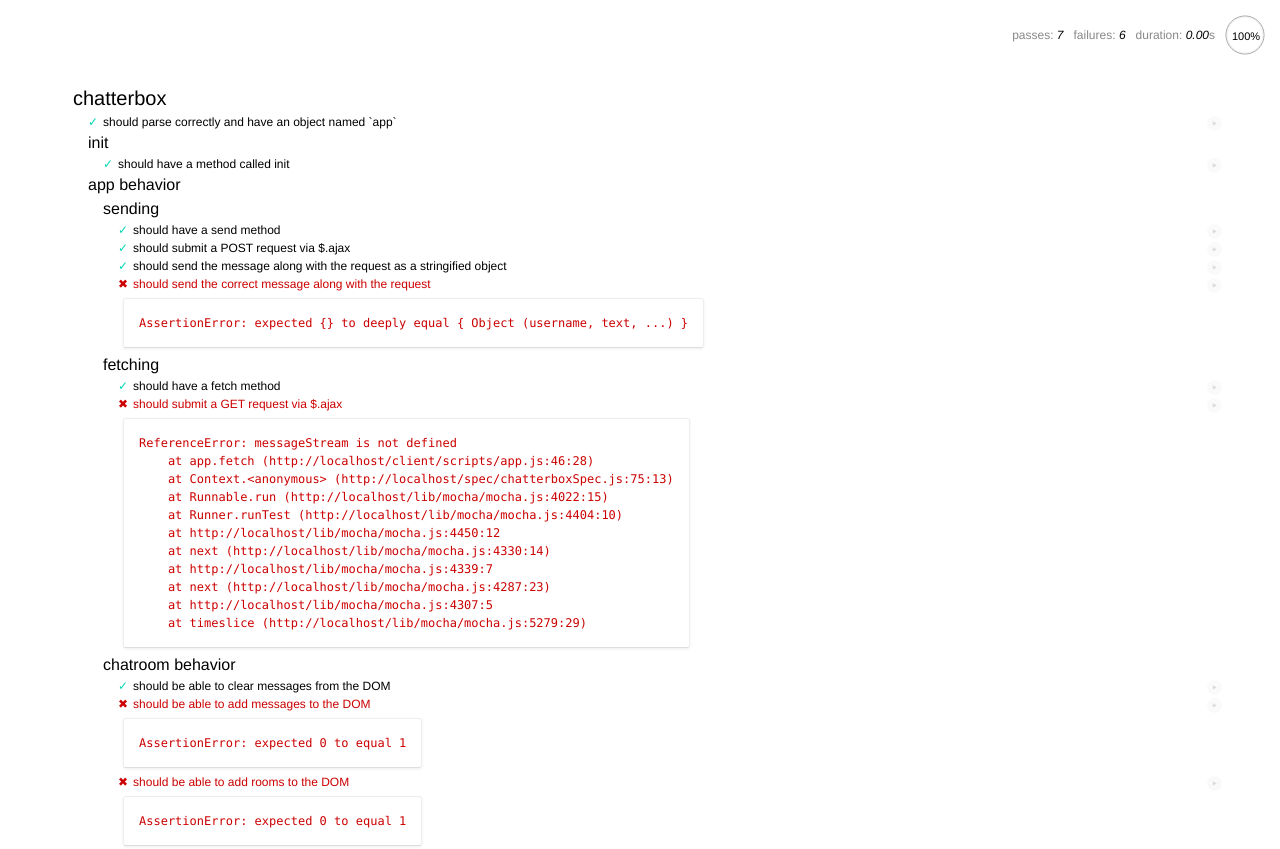
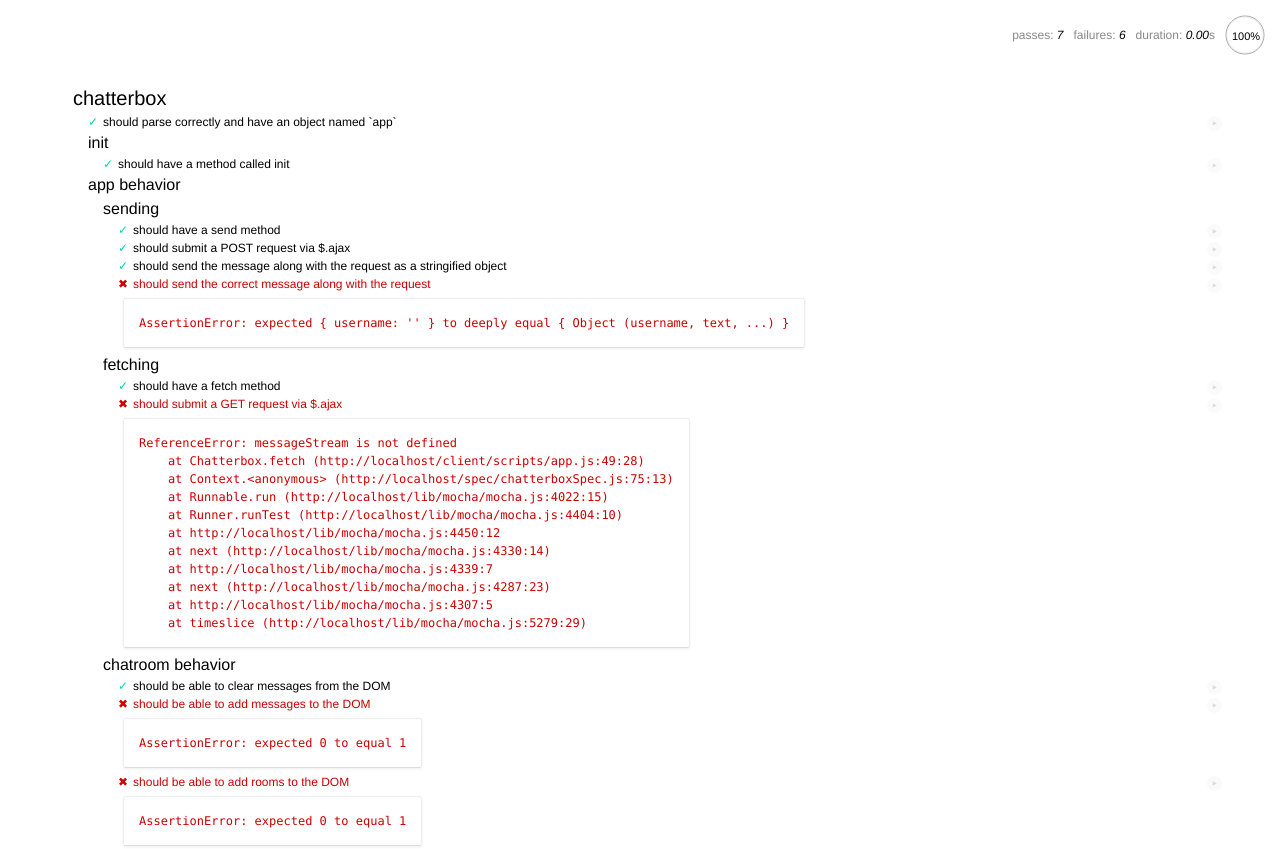
Before and after one commit to laughingturtle/rpt10-ChatterboxClient, a website: page SpecRunner.html in a window 1280 px wide. Shown: the top 849 px of the page. Drawn offline with Linux system fonts and the light colour scheme.

Commit message:
getting started

```diff
--- a/client/scripts/app.js
+++ b/client/scripts/app.js
@@ -1,9 +1,12 @@
 // YOUR CODE HERE:
-  var app = {};
-  app.server = "http://parse.rpt.hackreactor.com/chatterbox/classes/messages"
+class Chatterbox {
+  constructor() {
+    this.server = "http://parse.rpt.hackreactor.com/chatterbox/classes/messages"
+    this.username = window.location.search.slice(10);
+  }
 
-  app.init = function(){
-    $( document ).ready(function() {
+  init(){
+    $(document).ready(function() {
       $("#btn").click(function(){
         this.send();
       });
@@ -11,21 +14,22 @@
     // document.getElementById("btn").addEventListener("click", this.send);
   }
 
-  app.send = function() {
+  send(){
     //escape text in form to protect against xss attack
     console.log("you clicked me!!!");
     //
-    var message = $("#msgs").serializeArray().reduce(function(obj, item){
+    this.message = $("#msgs").serializeArray().reduce(function(obj, item){
       obj[item.name] = item.value;
       return obj;
     }, {});
-      console.log('our message: ', message);
+    this.message.username = this.username;
+    console.log('our message: ', this.message);
 
     $.ajax({
       // This is the url you should use to communicate with the parse API server.
       url: this.server,
       type: 'POST',
-      data: JSON.stringify(message),
+      data: JSON.stringify(this.message),
       contentType: 'application/json',
       success: function (data) {
         console.log('chatterbox: Message sent');
@@ -37,8 +41,7 @@
     });
   };
 
-
-  app.fetch = function() {
+  fetch() {
     $.ajax({
       // This is the url you should use to communicate with the parse API server.
       url: this.server,
@@ -55,19 +58,23 @@
     });
   }
 
-  app.clearMessages = function() {
+  clearMessages() {
     $("#chats").empty();
   }
 
-  app.renderMessage = function() {
+  renderMessage() {
     $(document).ajaxSuccess(function() {
       $("#chats").text("Triggered ajaxSuccess handler.");
     });
   }
 
-  app.renderRoom = function() {
+  renderRoom() {
 
   }
+
+};
+
+const app = new Chatterbox();
 
   // app.init();
 
```
Also changed, not shown: client/index.html (+1 -0 lines). Lines whose indentation alone changed are shown as unchanged.
